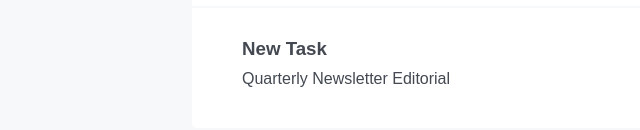
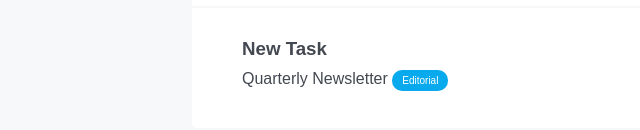
Before and after one commit to classe106/recap-commit-versione-2, a plain HTML site: page index.html in a window 1280 px wide. Shown: the part 152-282 px from the top of the page, without its empty margins (0-640 px from the left). Drawn offline with Linux system fonts and the light colour scheme.

Commit message:
Added: first tag style (editorial)

```diff
--- a/css/style.css
+++ b/css/style.css
@@ -80,3 +80,11 @@ li {
     padding: 10px 0;
     color: #434851;
 }
+
+.tag {
+    padding: 5px 10px;
+    border-radius: 10px;
+    font-size: 10px;
+    color: white;
+    background-color: #09a9ed;
+}
--- a/index.html
+++ b/index.html
@@ -28,7 +28,7 @@
                         <h3> New Task </h3>
                         <ul>
                             <li>
-                                Quarterly Newsletter <span>Editorial</span>
+                                Quarterly Newsletter <span class="tag">Editorial</span>
                             </li>
                         </ul>
                     </li>
```
